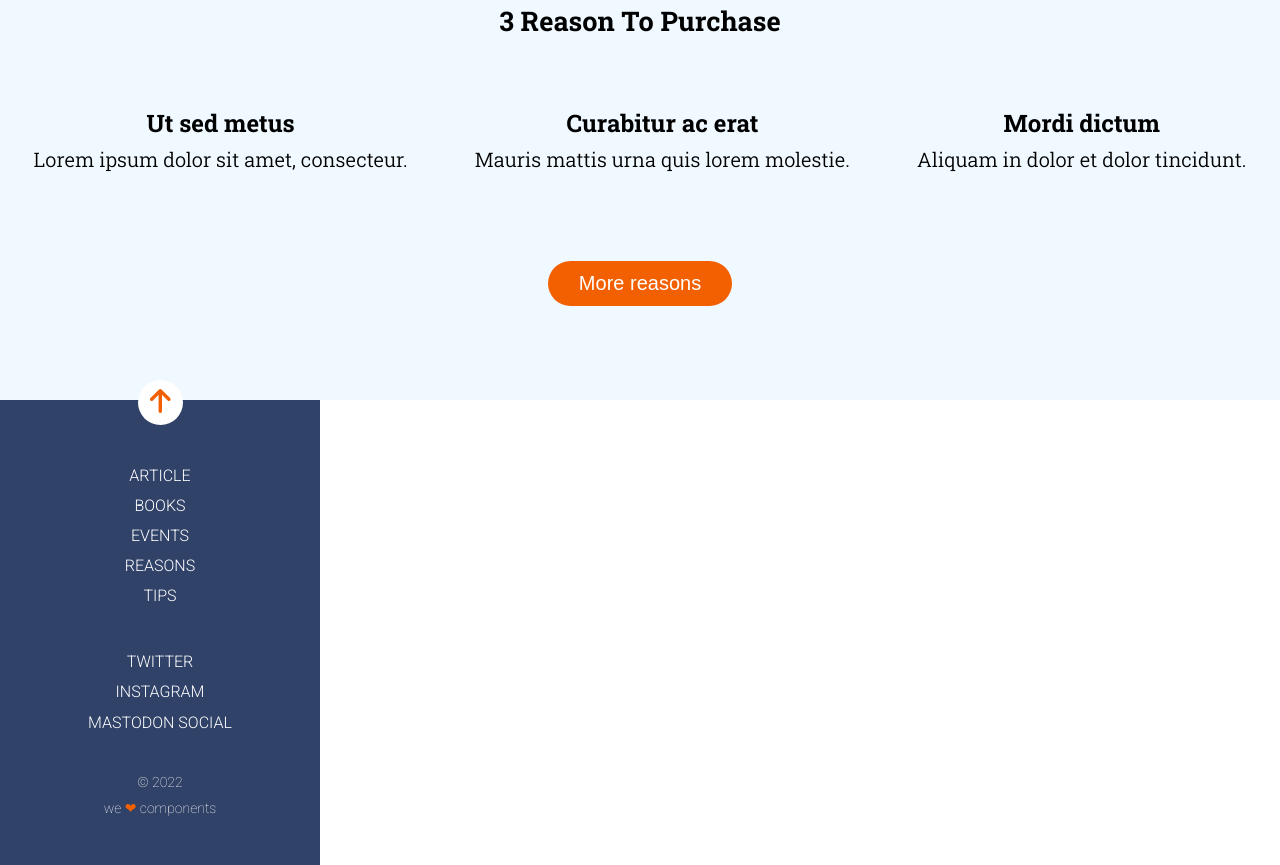
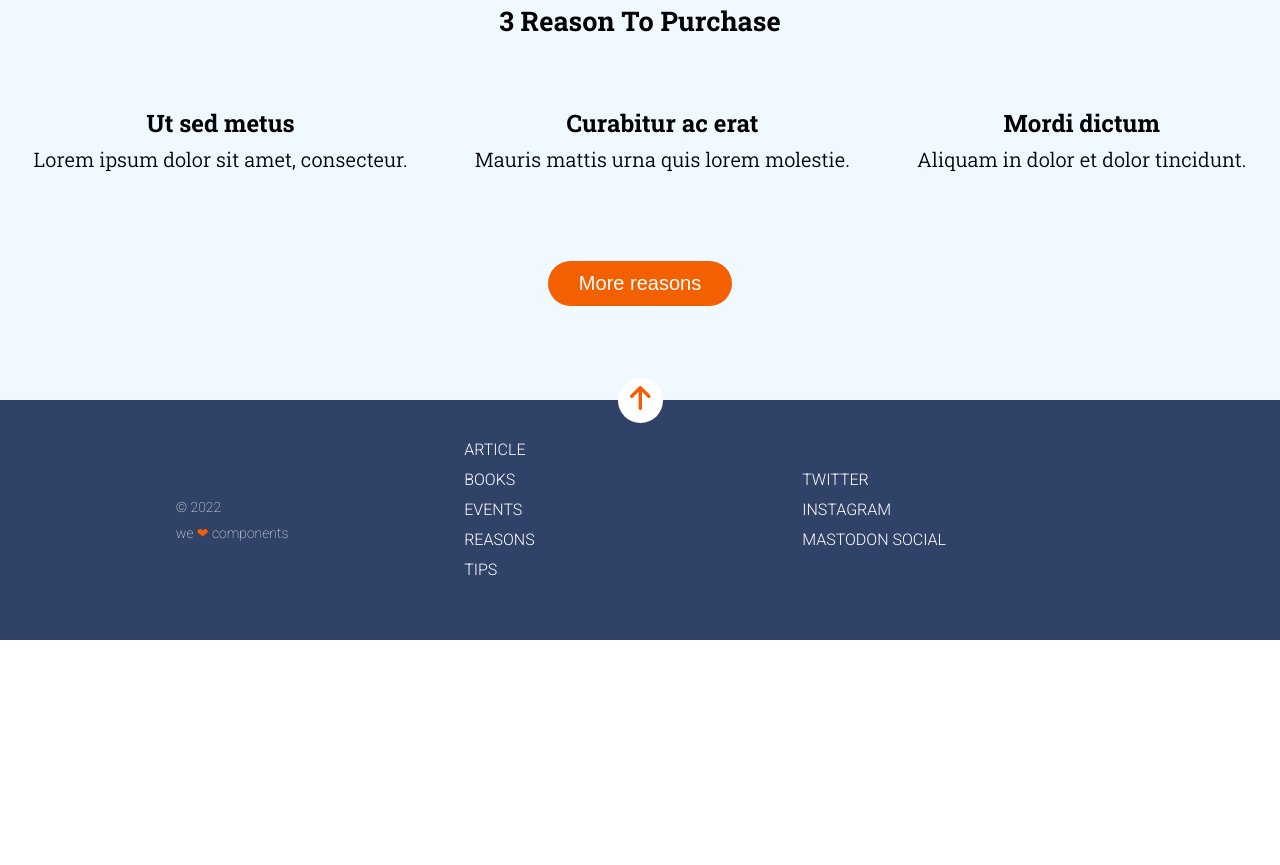
Before and after one commit to Adalab/modulo-1-evaluacion-final-mfranes, a website built with Vite: page src/index.html in a window 1280 px wide. Shown: the part 1163-2028 px from the top of the page. After the commit the page ends 1803 px from the top, so only its background shows below. Built offline with nearby package versions, Linux system fonts and the light colour scheme.

Commit message:
768px footer

```diff
--- a/src/scss/layout/_footer.scss
+++ b/src/scss/layout/_footer.scss
@@ -5,7 +5,7 @@ a {
 
   .footerContainer {
     background-color: #304268;
-    width: 320px;
+    width: 100vw;
     height: 465px;
     color: white;
     font-family: Roboto;
@@ -42,7 +42,6 @@ a {
     line-height: 1.88;
     font-size: 16px;
     text-align: center;
-
   }
 
   .signature {
@@ -58,3 +57,31 @@ a {
   .hearthColor {
     color: #f26002;
   }
+
+  @media all and (min-width: 768px) {
+    .library {
+      flex-direction: row;
+      justify-content: space-evenly;
+      width: 50%;
+    }
+    .libraryContent {
+      width: 100%;
+      text-align: left;
+      align-content: center;
+    }
+    .footerContainer {
+      flex-direction: row;
+      align-items: center;
+      justify-content: space-evenly;
+      height: 240px;
+      position: relative;
+    }
+    .signature {
+      text-align: left;
+      order: -1;
+    }
+    .oval {
+      position: absolute;
+      top: -22.5px;
+    }
+  }
```
Lines whose indentation alone changed are shown as unchanged.
